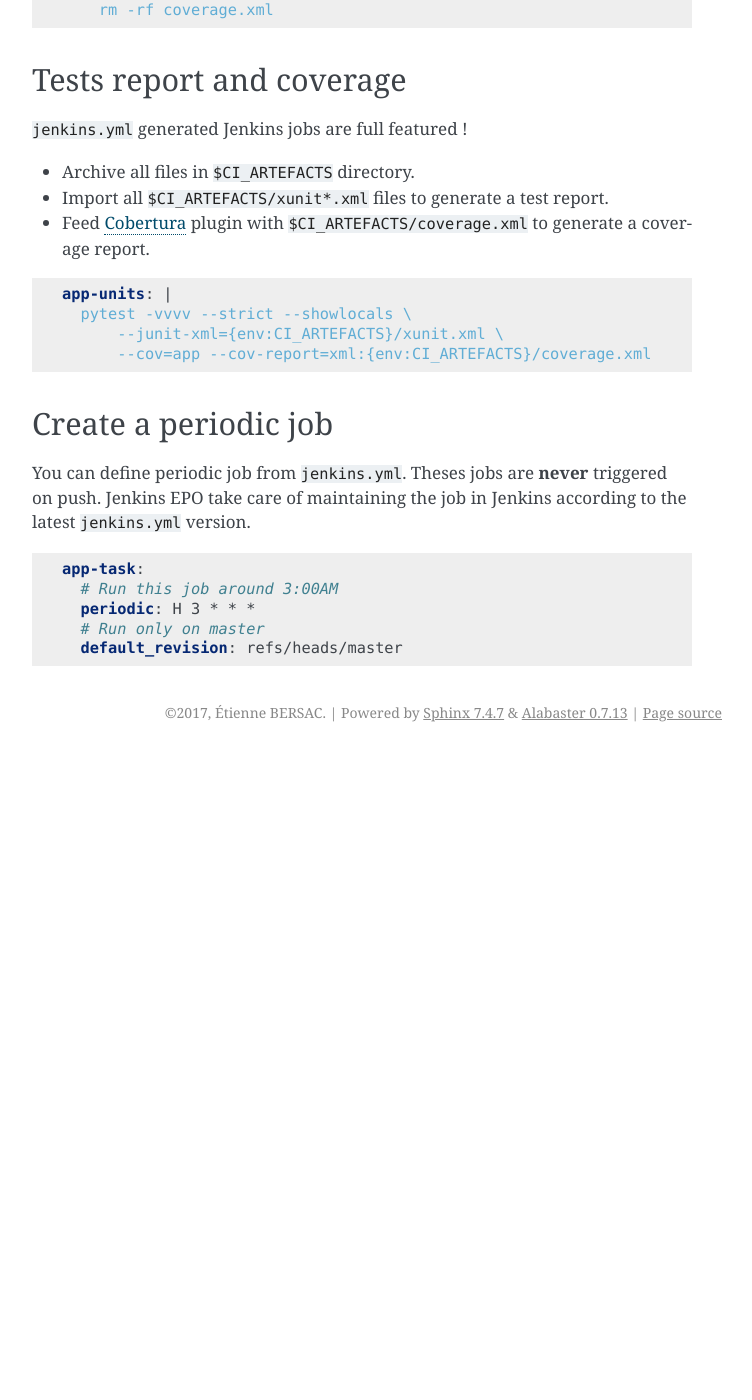
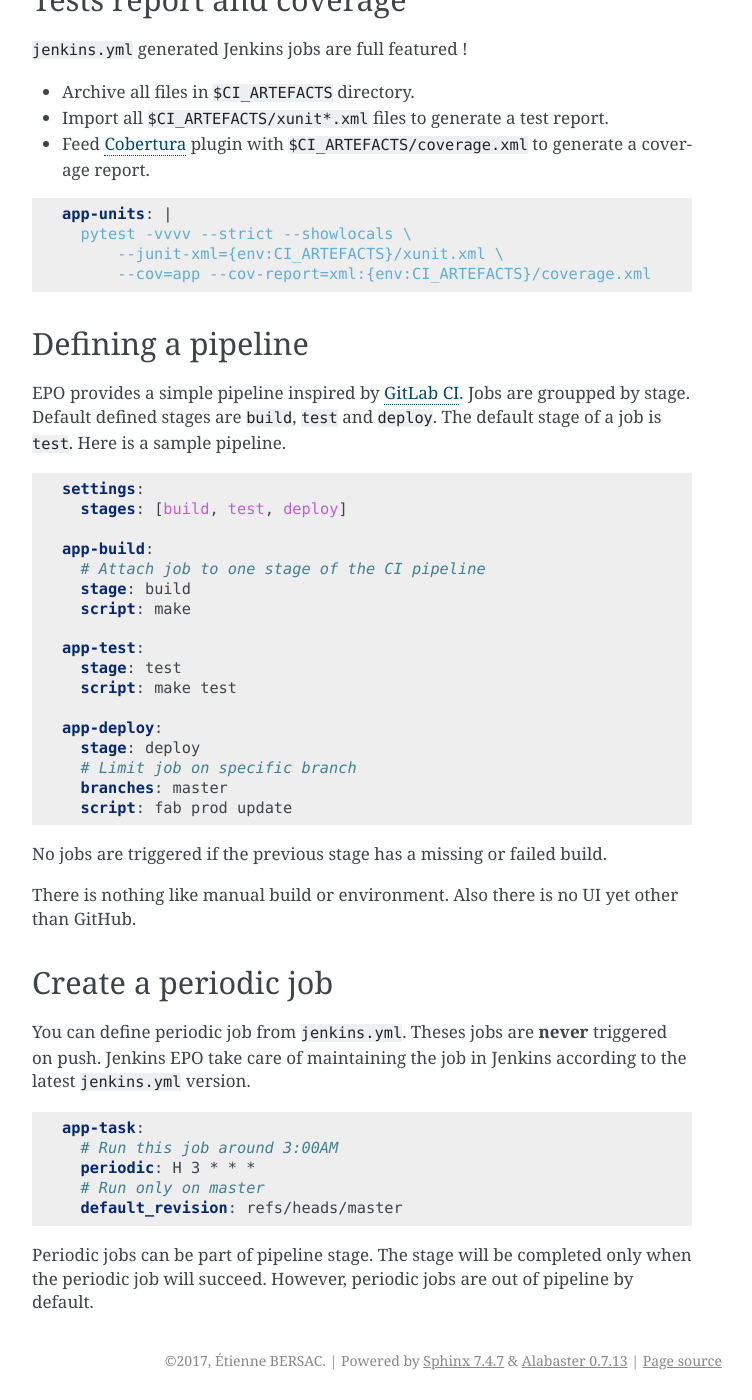
Before and after one commit to peopledoc/jenkins-epo, a Sphinx documentation site: the page built from doc/yml.rst, in a window 1280 px wide and 1400 px high, scrolled down 896 px. Shown: the whole window, without its empty margins (388-1140 px from the left). Built offline with Sphinx 7.4.7, drawn with Linux system fonts in a browser that asks for light colours; before the commit the page ends 1648 px from its top, so only the background shows below that; some of the changed text lies outside the part shown.

Commit message:
Document pipeline

```diff
--- a/doc/yml.rst
+++ b/doc/yml.rst
@@ -66,6 +62,41 @@ Tests report and coverage
          --cov=app --cov-report=xml:{env:CI_ARTEFACTS}/coverage.xml
 
 
+Defining a pipeline
+===================
+
+EPO provides a simple pipeline inspired by `GitLab CI
+<https://docs.gitlab.com/ce/ci/pipelines.html>`_. Jobs are groupped by stage.
+Default defined stages are ``build``, ``test`` and ``deploy``. The default stage
+of a job is ``test``. Here is a sample pipeline.
+
+.. code-block:: yaml
+
+   settings:
+     stages: [build, test, deploy]
+
+   app-build:
+     # Attach job to one stage of the CI pipeline
+     stage: build
+     script: make
+
+   app-test:
+     stage: test
+     script: make test
+
+   app-deploy:
+     stage: deploy
+     # Limit job on specific branch
+     branches: master
+     script: fab prod update
+
+
+No jobs are triggered if the previous stage has a missing or failed build.
+
+There is nothing like manual build or environment. Also there is no UI yet other
+than GitHub.
+
+
 Create a periodic job
 =====================
 
@@ -80,3 +111,8 @@ according to the latest ``jenkins.yml`` version.
      periodic: H 3 * * *
      # Run only on master
      default_revision: refs/heads/master
+
+
+Periodic jobs can be part of pipeline stage. The stage will be completed only
+when the periodic job will succeed. However, periodic jobs are out of pipeline
+by default.
```
Also changed, not shown: other parts of doc/yml.rst (+0 -4 lines).
